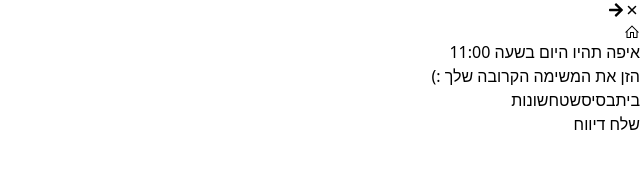
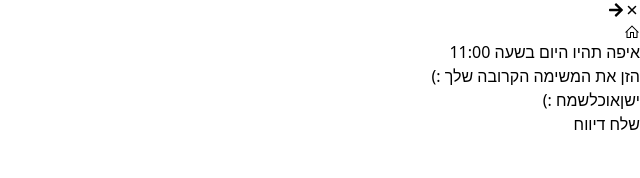
Before and after one commit to Rosenfeld99/Client_Monitoring_System_IDF, a React (Vite) app: page /startReport in a window 1280 px wide. Both pictures are taken after a click on the button "בית". Shown: the top 178 px of the page, without its empty margins (640-1280 px from the left). Built offline with nearby package versions, Linux system fonts and the light colour scheme.

Commit message:
adding system sctarct for data project

```diff
--- /dev/null
+++ b/src/db/systemStract.jsx
@@ -0,0 +1,54 @@
+import { LiaHomeSolid, LiaMapMarkedAltSolid } from "react-icons/lia";
+import { GiWatchtower } from "react-icons/gi";
+import { CiCircleMore } from "react-icons/ci";
+
+export const SYSTEMSTRACT = [
+  {
+    name: "בית",
+    value: "home",
+    icon: <LiaHomeSolid />,
+    listOption: [
+      { name: "ישן", value: "home" },
+      { name: "אוכל", value: "home" },
+      { name: "שמח :)", value: "home" },
+    ],
+  },
+  {
+    name: "בסיס",
+    value: "base",
+    icon: <GiWatchtower />,
+    listOption: [
+      { name: "מטווחים", value: "base" },
+      { name: "מכשרה X", value: "base" },
+      { name: "הכשרה Y", value: "base" },
+      { name: "ישן", value: "base" },
+      { name: "אוכל", value: "base" },
+    ],
+  },
+  {
+    name: "שטח",
+    value: "area",
+    icon: <LiaMapMarkedAltSolid />,
+    listOption: [
+      { name: "מכשרה X", value: "area" },
+      { name: "הכשרה Y", value: "area" },
+      { name: "ישן", value: "area" },
+      { name: "אוכל", value: "area" },
+    ],
+  },
+  {
+    name: "שונות",
+    value: "others",
+    icon: <CiCircleMore />,
+    listOption: [
+      { name: "מכשרה X", value: "others" },
+      { name: "הכשרה Y", value: "others" },
+      { name: "ישן", value: "others" },
+      { name: "אוכל", value: "others" },
+    ],
+  },
+];
+
+export const getSingleSystemStract = (nameValue) =>{
+    return SYSTEMSTRACT?.find((item) => item?.value == nameValue)
+}
--- a/src/pages/doc/ChooseOption.jsx
+++ b/src/pages/doc/ChooseOption.jsx
@@ -1,26 +1,35 @@
-import React, { useState } from 'react'
 import { IoClose } from 'react-icons/io5'
 import TransitionPage from '../../animation/TransitionPage'
-import { useNavigate } from 'react-router-dom'
-import { LiaHomeSolid } from 'react-icons/lia'
+import { useLocation, useNavigate } from 'react-router-dom'
 import { FaArrowRight } from 'react-icons/fa'
 import ButtonAction from '../../utils/ButtonAction'
+import { getSingleSystemStract } from '../../db/systemStract'
 
 const ReportStart = ({ }) => {
     const navigation = useNavigate()
-
+    const { pathname } = useLocation()
+    console.log(pathname?.split('/')[2]);
 
     const handleStartReport = () => {
 
     }
 
-    // <GiTowerFlag />
-    const LIST_OPTION = [
-        { name: "בית", value: "home", },
-        { name: "בסיס", value: "base", },
-        { name: "שטח", value: "area", },
-        { name: "שונות", value: "others", },
-    ]
+    const innerIcon = () => {
+        return getSingleSystemStract(pathname?.split('/')[2]).icon
+    }
+
+    function InnerListOPtionByStarct(){
+        const current = getSingleSystemStract(pathname?.split('/')[2])
+        return (
+            <div className=" flex flex-col items-center w-full justify-center mt-60 ">
+                {current.listOption?.map((item, index) => (
+                    <button key={index} className=" flex w-full flex-col items-center justify-center gap-2 border-b-2">
+                        <div className="text-lg font-bold flex items-start justify-start w-full p-4 px-6">{item?.name}</div>
+                    </button>
+                ))}
+            </div>
+        )
+    }
 
     return (
         <TransitionPage>
@@ -34,26 +43,21 @@ const ReportStart = ({ }) => {
                     </button>
                 </div>
                 <div className="flex w-full p-12 h-62 fixed top-0 right-0 pt-20 bg-gradient-to-r from-cyan-500 to-blue-500 shadow-md shadow-slate-400 flex-col text-center gap-3">
-                    <div className="mx-auto w-fit">
-                        <LiaHomeSolid className='text-4xl text-white' />
+                    <div className="mx-auto w-fit text-4xl text-white">
+                        {innerIcon()}
                     </div>
                     <div className="self-center text-lg font-bold text-black">
                         איפה תהיו היום בשעה 11:00
                     </div>
-                    <div className="w-full text-sm text-zinc-700">
+                    <div className="w-full text-sm text-zinc-800">
                         הזן את המשימה הקרובה שלך :)
                     </div>
                 </div>
 
 
                 {/* List option */}
-                <div className=" flex flex-col items-center w-full justify-center mt-60 ">
-                    {LIST_OPTION?.map((item, index) => (
-                        <button key={index} className=" flex w-full flex-col items-center justify-center gap-2 border-b-2">
-                            <div className="text-lg font-bold flex items-start justify-start w-full p-4 px-6">{item?.name}</div>
-                        </button>
-                    ))}
-                </div>
+                <InnerListOPtionByStarct/>
+
                 <div className="px-10 pt-0 pb-10 backdrop-blur-sm z-50 fixed bottom-0 w-full">
                     <ButtonAction title="שלח דיווח" route={`/endReport`} />
                 </div>
--- a/src/pages/doc/ReportStart.jsx
+++ b/src/pages/doc/ReportStart.jsx
@@ -3,10 +3,8 @@ import BACKPAPER from "/backPaper.png"
 import Navbar from '../../utils/Navbar'
 import { IoCheckmarkCircleOutline } from 'react-icons/io5'
 import TransitionPage from '../../animation/TransitionPage'
-import { LiaHomeSolid, LiaMapMarkedAltSolid } from 'react-icons/lia'
-import { GiWatchtower } from 'react-icons/gi'
-import { CiCircleMore } from 'react-icons/ci'
 import { useNavigate } from 'react-router-dom'
+import { SYSTEMSTRACT } from '../../db/systemStract'
 
 const ReportStart = ({ }) => {
     const navigation = useNavigate()
@@ -17,12 +15,7 @@ const ReportStart = ({ }) => {
     }
 
     // <GiTowerFlag />
-    const LIST_OPTION = [
-        { name: "בית", value: "home", icon: <LiaHomeSolid /> },
-        { name: "בסיס", value: "base", icon: <GiWatchtower /> },
-        { name: "שטח", value: "area", icon: <LiaMapMarkedAltSolid /> },
-        { name: "שונות", value: "others", icon: <CiCircleMore /> },
-    ]
+
 
     return (
         <TransitionPage>
@@ -54,7 +47,7 @@ const ReportStart = ({ }) => {
 
                     {/* List option */}
                     <div className=" grid grid-cols-2 gap-x-24 gap-y-20">
-                        {LIST_OPTION?.map((item, index) => (
+                        {SYSTEMSTRACT?.map((item, index) => (
                             <button onClick={() => navigation(`/startReport/${item?.value}`)} key={index} className=" flex flex-col items-center justify-center gap-2">
                                 <div className="bg-gradient-to-r from-cyan-500 to-blue-500 shadow-md shadow-[#0000003d] w-20 h-20 rounded-full flex items-center justify-center text-white text-4xl">{item?.icon}</div>
                                 <div className="text-lg font-bold">{item?.name}</div>
--- /dev/null
+++ b/src/utils/func/generateId.js
@@ -0,0 +1,2 @@
+export const generateID = () =>
+    [...Array(30)].map(() => Math.random().toString(36)[2]).join("");
```
